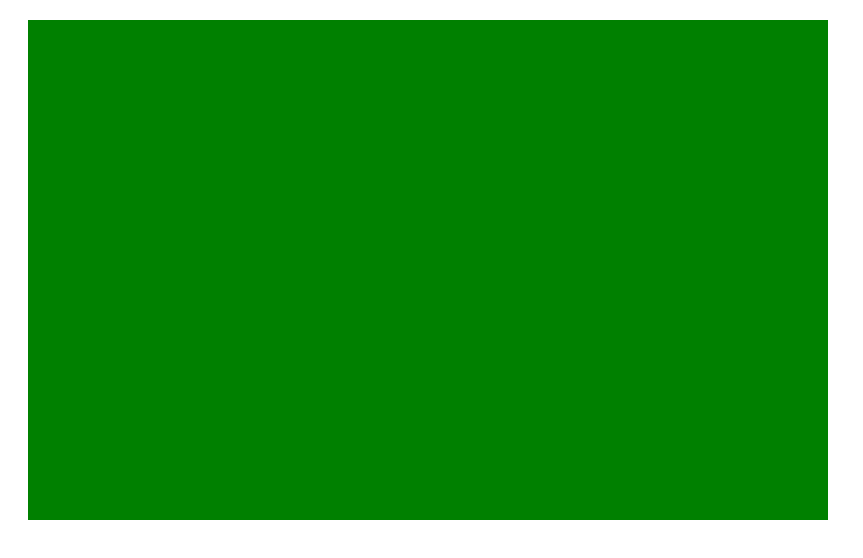
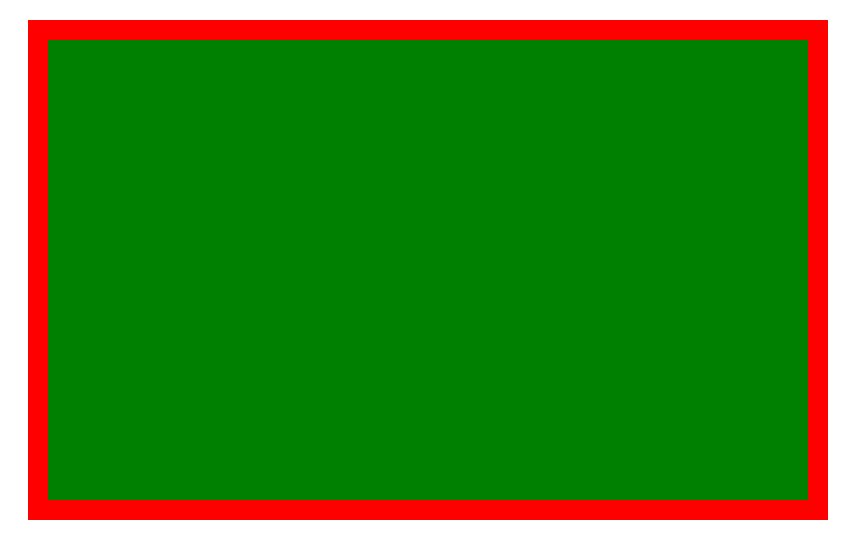
Before and after one commit to zamuka/frontend2021, a website with bundled scripts: page sandbox/dom/index.html in a window 1280 px wide. Shown: the whole page, without its empty margins (0-863 px from the left). Built offline with nearby package versions, Linux system fonts and the light colour scheme.

Commit message:
HW 17 is done

```diff
--- a/sandbox/dom/grid.js
+++ b/sandbox/dom/grid.js
@@ -1,9 +1,9 @@
 // eslint-disable-next-line import/first
 import {
+  GRID_HEIGHT,
   GRID_WIDTH,
   CELL_HEIGHT_PX,
   CELL_WIDTH_PX,
-  GRID_HEIGHT,
 } from './config.js';
 
 /**
@@ -27,9 +27,12 @@ const createGrid = function () {
 
   document.body.appendChild(mainContainer);
 
-  for (let y = 0; y < GRID_WIDTH; y = y + 1) {
-    for (let x = 0; x < GRID_HEIGHT; x = x + 1) {
-      const cell = createCell('grass');
+  for (let y = 0; y < GRID_HEIGHT; y = y + 1) {
+    for (let x = 0; x < GRID_WIDTH; x = x + 1) {
+      let cell = createCell('grass');
+      if (y === 0 || x === 0 || x === GRID_WIDTH - 1 || y === GRID_HEIGHT - 1) {
+        cell = createCell('frame');
+      }
       mainContainer.appendChild(cell);
     }
   }
--- a/sandbox/dom/styles.css
+++ b/sandbox/dom/styles.css
@@ -17,3 +17,7 @@
 .grass {
   background-color: green;
 }
+
+.frame {
+  background-color: red;
+}
```
